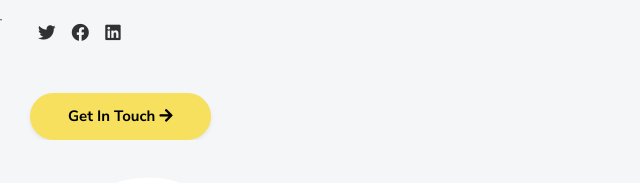
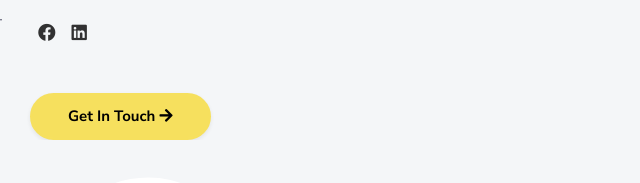
Before and after one commit to Fixumg/cv, a plain HTML site: page index.html in a window 1280 px wide. Shown: the part 341-524 px from the top of the page, 622-1262 px from the left. Drawn offline with Linux system fonts and the light colour scheme.

Commit message:
Update index.html

```diff
--- a/index.html
+++ b/index.html
@@ -59,7 +59,8 @@
             <div class="social-nav" data-aos="fade-up" data-aos-delay="200">
               <nav role="navigation">
                 <ul class="nav justify-content-left">
-                  <li class="nav-item"><a class="nav-link" href="https://twitter.com/" title="Twitter"><i class="fab fa-twitter"></i><span class="menu-title sr-only">Twitter</span></a></li>
+                  <!-- <li class="nav-item"><a class="nav-link" href="https://twitter.com/" title="Twitter"><i class="fab fa-twitter"></i><span class="menu-title sr-only">Twitter</span></a>
+                  </li> -->
                   <li class="nav-item"><a class="nav-link" href="https://www.facebook.com/" title="Facebook"><i class="fab fa-facebook"></i><span class="menu-title sr-only">Facebook</span></a></li>
 
                   <li class="nav-item"><a class="nav-link" href="https://www.linkedin.com/" title="LinkedIn"><i class="fab fa-linkedin"></i><span class="menu-title sr-only">LinkedIn</span></a></li>
```
